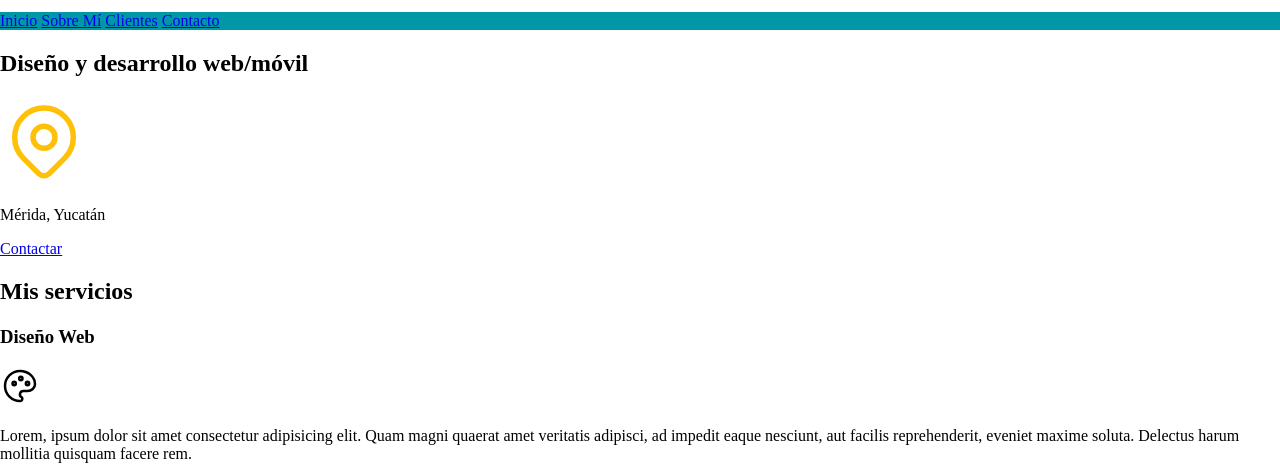
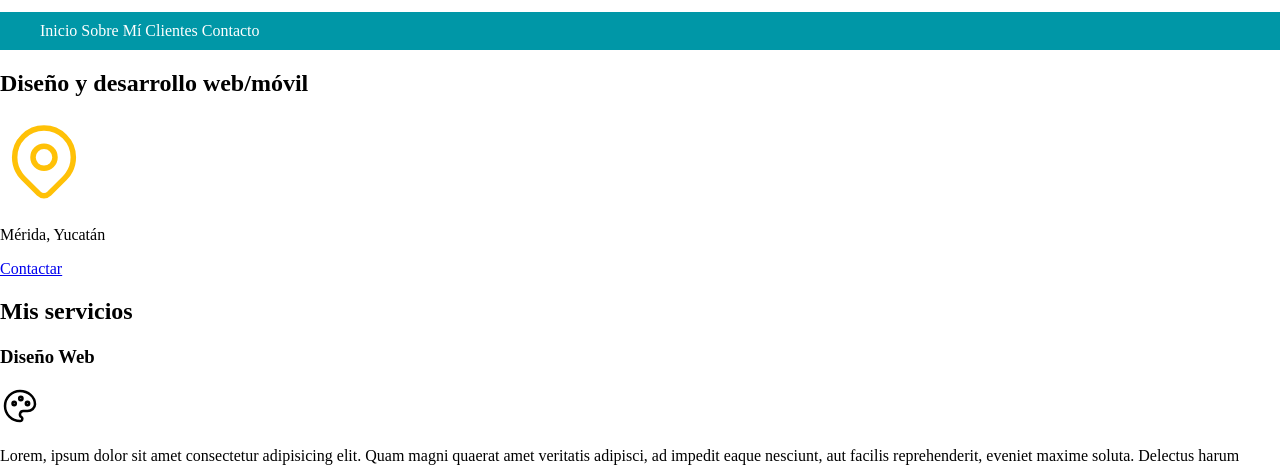
Before and after one commit to RodrigoGax/Developer-Page, a plain HTML site: page index.html in a window 1280 px wide. Shown: the part 83-549 px from the top of the page. Drawn offline with Linux system fonts and the light colour scheme.

Commit message:
Advances with nav

```diff
--- a/css/styles.css
+++ b/css/styles.css
@@ -29,3 +29,28 @@ body {
 .navegacion-principal{
     background-color: var(--secundario);
 }
+
+.contenedor{
+    width: 120rem;
+    /* Una manera de poner los 4 márgenes en 4 propiedades
+    margin-top: 0;
+    margin-bottom: 0;
+    margin-left: auto;
+    margin-right: auto; */
+    /*margin: 0 auto 0 auto; Tomando las posiciones de un reloj*/
+    margin: 0 auto; /*El primer valor corresponde a top-bottom
+    y el segundo valor corresponde a right-left*/
+}
+
+.nav-bg {
+    background-color: var(--secundario);
+}
+
+.navegacion-principal {
+    padding: 1rem;
+}
+
+.navegacion-principal a{
+    color: var(--blanco);
+    text-decoration: none;
+}
--- a/index.html
+++ b/index.html
@@ -25,12 +25,14 @@
         <h1 class="titulo">Rodrigo Gaxiola <span>Developer</span></h1>
     </header>
 
-    <nav class="navegacion-principal">
-        <a href="HTTPS://WWW.GOOGLE.COM">Inicio</a>
-        <a href="#">Sobre Mí</a>
-        <a href="#">Clientes</a>
-        <a href="#">Contacto</a>
-    </nav>
+    <div class="nav-bg">
+        <nav class="navegacion-principal contenedor">
+            <a href="HTTPS://WWW.GOOGLE.COM">Inicio</a>
+            <a href="#">Sobre Mí</a>
+            <a href="#">Clientes</a>
+            <a href="#">Contacto</a>
+        </nav>
+    </div>
 
     <section>
         <h2>Diseño y desarrollo web/móvil</h2>
```
